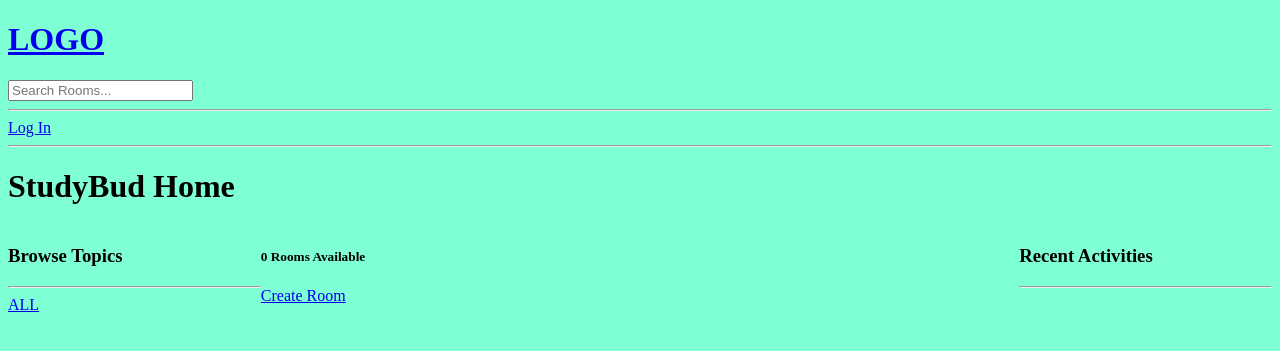
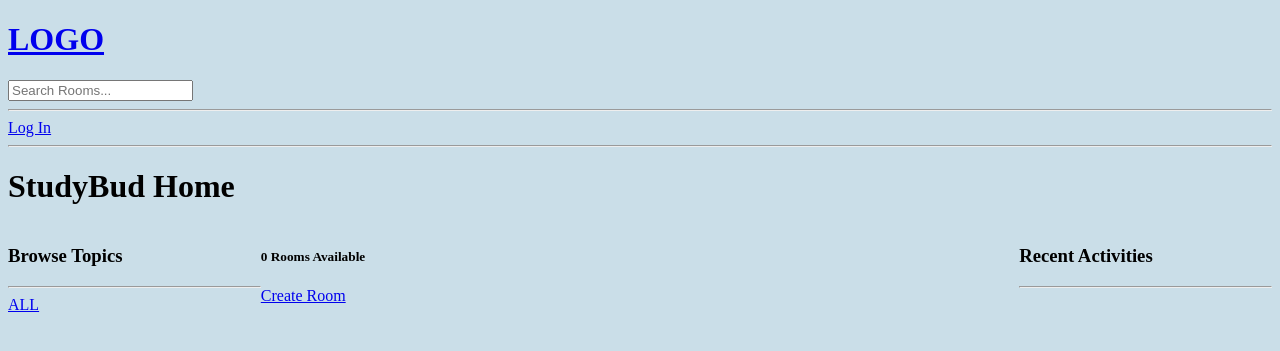
Before and after one commit to Closdlgdo/StudyBud, a Django app: page / in a window 1280 px wide. Shown: the top 351 px of the page. Run offline with Django 5.2, Linux system fonts and the light colour scheme; data that the repository does not hold is empty.

Commit message:
We are creating a discord-like application with Python Django thanks to: Dennis Ivy from Python Django 7 Hour Course on YT

```diff
--- a/studybud1/static/styles/main.css
+++ b/studybud1/static/styles/main.css
@@ -1,3 +1,3 @@
 body {
-    background-color: aquamarine;
+    background-color: #CADEE8;
 }
```
